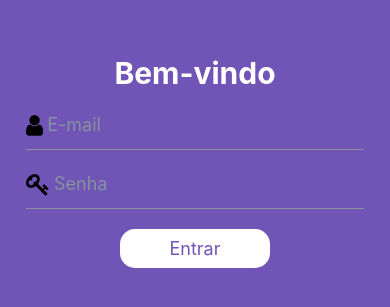
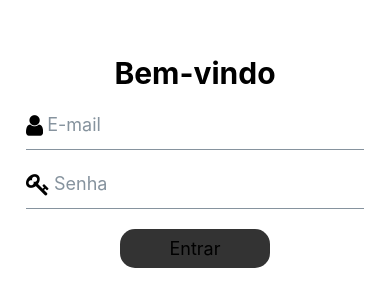
Before and after one commit to FabioFCosta/TrabalhoReactNativeGrupo06, a React Native app in the folder app_grupo06/: screen /Login in a window 390 px wide. Shown: the part 261-568 px from the top of the page. Built offline with nearby package versions, Linux system fonts and the light colour scheme; what realm would draw is missing.

Commit message:
Alterando estilização

```diff
--- a/app_grupo06/src/components/Categorias/CardCategorias.tsx
+++ b/app_grupo06/src/components/Categorias/CardCategorias.tsx
@@ -21,7 +21,7 @@ const CardCategoria = (props) => {
 const styles = StyleSheet.create({
   view_itens_categoria: {
     width: 100,
-    height: 100,
+    height: 50,
     marginRight: 10,
     backgroundColor: '#333',
     alignContent: 'center',
--- a/app_grupo06/src/components/Destaque/index.tsx
+++ b/app_grupo06/src/components/Destaque/index.tsx
@@ -1,7 +1,7 @@
 import React from "react";
 import { Card, Text } from "react-native-elements";
 import { StyleSheet, View } from "react-native";
-import TitulosHome from "../Home/Titulos";
+import TitulosHome from "../Titulos";
 
 export const Destaque = ({ nome, desc }) => {
   return (
--- a/app_grupo06/src/components/Produtos/ScrollProdutos.tsx
+++ b/app_grupo06/src/components/Produtos/ScrollProdutos.tsx
@@ -7,7 +7,7 @@ import { AutenticacaoContext } from "../../context/AutenticacaoContext";
 import { LoginContext } from "../../context/LoginContext";
 
 import CardProdutos from "./CardProdutos";
-import TitulosHome from "../Home/Titulos";
+import TitulosHome from "../Titulos";
 import { AppLoader } from "../AppLoader";
 
 const ScrollProdutos = ({navigation}) => {
--- a/app_grupo06/src/components/Home/Titulos.tsx
+++ b/app_grupo06/src/components/Titulos/index.tsx
@@ -11,7 +11,7 @@ const TitulosHome=({titulo})=>{
 
 const styles = StyleSheet.create({
   titulo: {
-    color:'#7054B6',
+    color:'#000',
     fontWeight:'bold',
     fontSize:20,
     marginTop:5,
--- a/app_grupo06/src/pages/Categorias/index.tsx
+++ b/app_grupo06/src/pages/Categorias/index.tsx
@@ -31,7 +31,7 @@ const Categorias = () => {
 const styles = StyleSheet.create({
   container: {
     flex: 1,
-    backgroundColor: '#bba3f8',
+    backgroundColor: '#fff',
     padding: 15,
     margin: 0,
   },
--- a/app_grupo06/src/pages/Home/index.tsx
+++ b/app_grupo06/src/pages/Home/index.tsx
@@ -21,14 +21,9 @@ const Home = ({ navigation }) => {
 const styles = StyleSheet.create({
   container: {
     flex: 1,
-    backgroundColor: '#bba3f8',
     padding: 15,
     margin: 0
   },
 })
 
 export default Home;
-
-{/*
-<Icon name="heart" color="#000" type="font-awesome" size={24} />
-<Icon name="shopping-basket" color="#000" type="font-awesome" size={24} /> */}
--- a/app_grupo06/src/pages/Login/index.tsx
+++ b/app_grupo06/src/pages/Login/index.tsx
@@ -75,23 +75,23 @@ const Login = ({ navigation }) => {
 const styles = StyleSheet.create({
   container: {
     flex: 1,
-    backgroundColor: '#7054b6',
+    backgroundColor: '#fff',
     padding: 16,
     alignItems: 'stretch',
     justifyContent: 'center'
   },
   boasVindas: {
-    color: '#fff',
+    color: '#000',
     fontWeight: 'bold',
     fontSize: 30,
     marginBottom: 10,
     textAlign: 'center'
   },
   tituloBotao: {
-    color: '#7054b6',
+    color: '#000',
   },
   styleBotao: {
-    backgroundColor: '#fff'
+    backgroundColor: '#333'
   },
   containerBotao: {
     alignSelf: 'center',
--- a/app_grupo06/src/pages/Produto/index.tsx
+++ b/app_grupo06/src/pages/Produto/index.tsx
@@ -15,16 +15,16 @@ const Produto = ({ route, navigation }) => {
   return (
     <View style={styles.container}>
       <View style={styles.container_imagem}>
-        <Text>Imagem</Text>
+        <Text style={styles.text}>Imagem</Text>
       </View>
       <View>
         <Text>{ }</Text>
         <Text>{ }</Text>
         <TouchableOpacity onPress={()=> handleAddProduto()}>
-          <Text>Comprar</Text>
+          <Text style={styles.text}>Comprar</Text>
         </TouchableOpacity>
         <TouchableOpacity>
-          <Text>Favoritar</Text>
+          <Text style={styles.text}>Favoritar</Text>
         </TouchableOpacity>
       </View>
     </View>
@@ -35,7 +35,7 @@ export default Produto;
 const styles=StyleSheet.create({
   container:{
     flex:1,
-    backgroundColor:'#997AE5',
+    backgroundColor:'#fff',
     padding:16,
     alignItems:'stretch',
     justifyContent:'space-between',
@@ -46,5 +46,9 @@ const styles=StyleSheet.create({
   },
   container_produto:{
     width:'50%',
+  },
+
+  text : {
+    color:'#000',
   }
 });
--- a/app_grupo06/src/routes/index.tsx
+++ b/app_grupo06/src/routes/index.tsx
@@ -16,7 +16,7 @@ const BottomTabNavigator = () => {
     <TabNavigation.Navigator screenOptions={{
       tabBarHideOnKeyboard:true,
       headerShown: false,
-      tabBarStyle: { backgroundColor: '#7054B6', borderBottomWidth: 0, },
+      tabBarStyle: { backgroundColor: '#fff', borderBottomWidth: 0, },
     }}>
       <TabNavigation.Screen
         name='HomeTabScreen'
```
